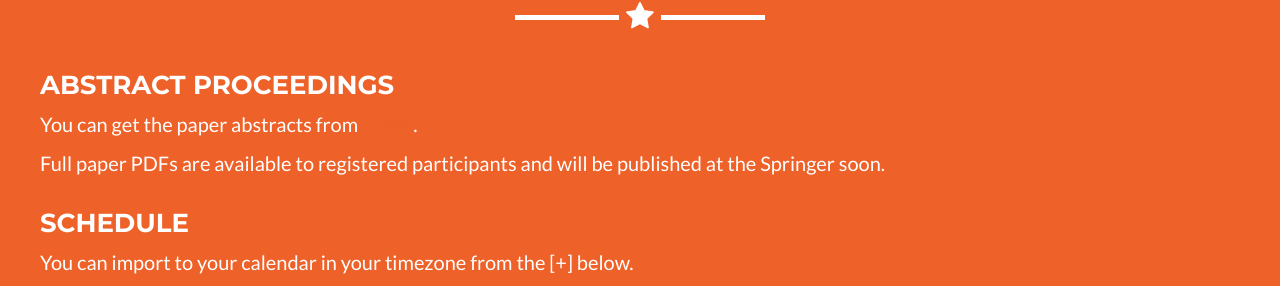
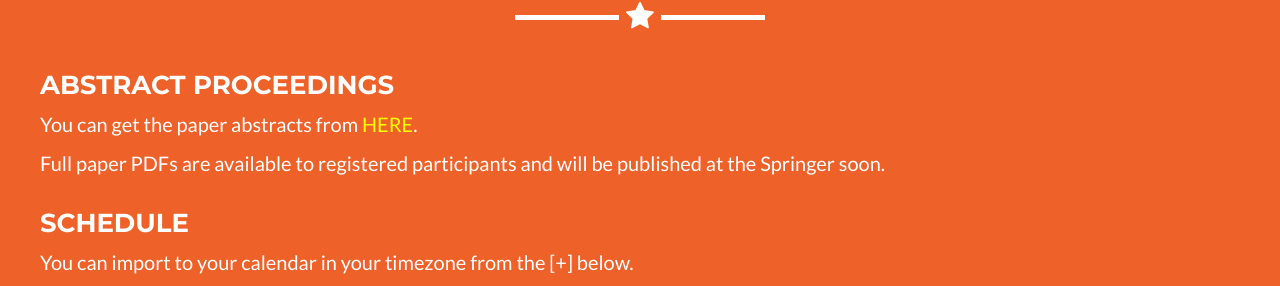
Before and after one commit to abc-research/abc-research.github.io, a Jekyll site: the page built from index.html, in a window 1280 px wide and 900 px high, scrolled down 3895 px. Shown: the part 143-429 px from the top of the window. Built offline with Jekyll 4.4.1, drawn with Linux system fonts in a browser that asks for light colours; grey boxes are pictures that could not be loaded.

Commit message:
Update program.html

```diff
--- a/_includes/program.html
+++ b/_includes/program.html
@@ -10,7 +10,7 @@
             <div class="row">
               <div class="row">
                <h3>Abstract proceedings</h3>
-               <p>You can get the paper abstracts from <a href="/img/ProceedingsABC21.pdf" style:color="yellow">HERE</a>.</p>
+               <p>You can get the paper abstracts from <a href="/img/ProceedingsABC21.pdf" style="color:yellow">HERE</a>.</p>
                <p>Full paper PDFs are available to registered participants and will be published at the Springer soon.</p>
               </div>
               <div class="row">
```
